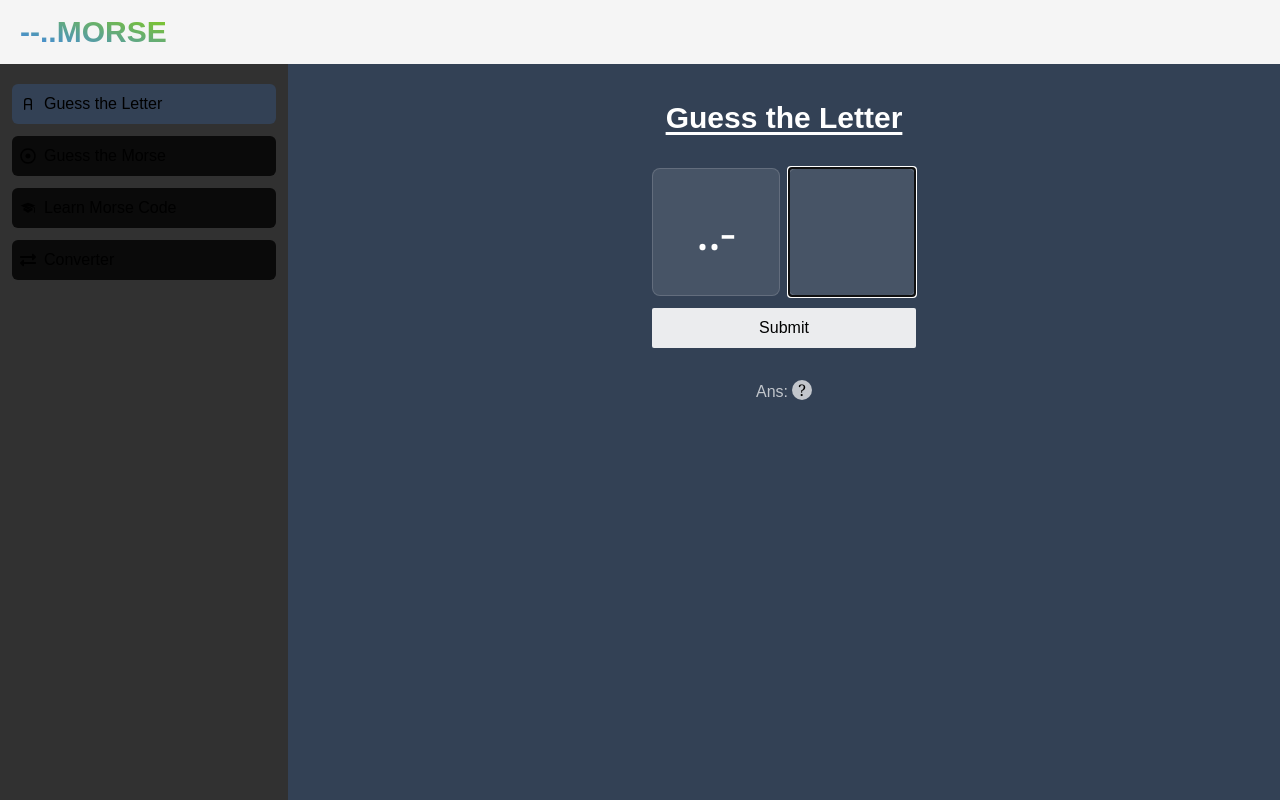
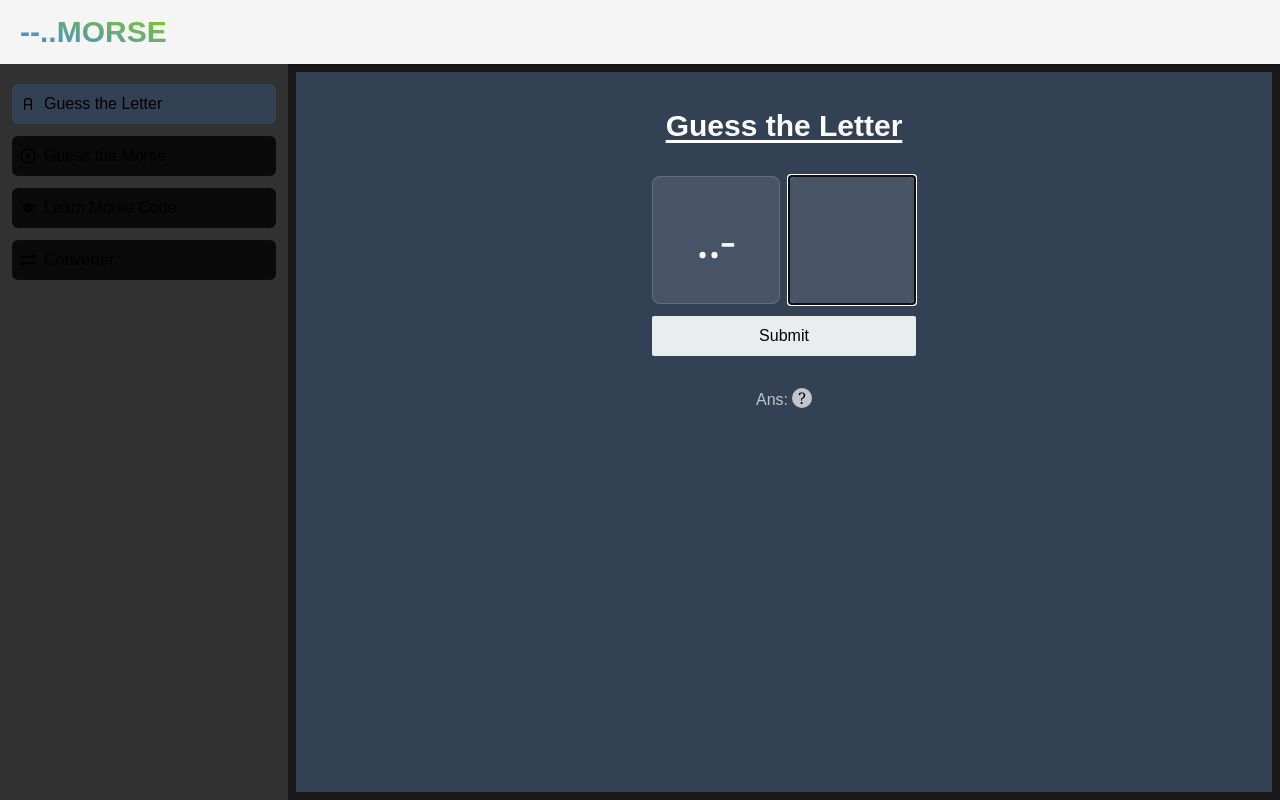
Before and after one commit to zsphinxyz/zmorse, a Next.js app: page / in a window 1280 px wide. Built offline with nearby package versions, Linux system fonts and the light colour scheme; a web font is replaced by a local one.

Commit message:
change animation state

```diff
--- a/app/guessMorse/page.tsx
+++ b/app/guessMorse/page.tsx
@@ -3,7 +3,7 @@ import React from 'react'
 
 export default function page() {
   return (
-    <main className="flex w-full items-center flex-col bg-[#425554] h-full">
+    <main className="flex w-full items-center flex-col bg-[#425554] bg-clip-content h-full p-2">
       <h1 className="font-bold text-3xl text-center my-2 underline underline-offset-4 mb-5"></h1>
       <GuessMorse />
       {/* <Letter_morse /> */}
--- a/app/page.tsx
+++ b/app/page.tsx
@@ -2,7 +2,7 @@ import GuessLetter from "@/components/guessLetter";
 
 export default function Home() {
   return (
-    <main className="flex w-full items-center flex-col text-white bg-slate-700 h-full">
+    <main className="flex w-full items-center flex-col text-white bg-slate-700 h-full bg-clip-content p-2">
       <h1 className="font-bold text-3xl text-center my-2 underline underline-offset-4 mb-5"></h1>
       <GuessLetter />
       {/* <Letter_morse /> */}
--- a/components/hint.tsx
+++ b/components/hint.tsx
@@ -5,17 +5,16 @@ import { letter_imgs } from '@/lib/morse'
 
 export default function Hint({rand, hint, setHint, reverse}:{rand:number, hint:boolean, setHint:Dispatch<SetStateAction<boolean>>, reverse:boolean}) {
 
-
   return (
     <div className="flex flex-col mt-5" >
       <button className="text-white/70 flex gap-1 mx-auto cursor-help" onClick={() => setHint(!hint)}>Ans: <span className="size-5 bg-white/70 text-black font-serif font-medium grid place-content-center rounded-full">?</span></button>
 
       <div className="ring-1 ring-white/20 bg-white/5 group " style={{ display: hint ? 'flex' : 'none', flexDirection: reverse ? 'column-reverse' : 'column' }}>
-        <img draggable={false} src={`/imgs/${letter_imgs[rand].img}`} width={500} height={500} alt={'hint image'} className={`${reverse ? 'group-hover:opacity-100 opacity-0' : 'peer'} overflow-hidden size-[150px] object-cover select-none transition delay-100`}
+        <img draggable={false} src={`/imgs/${letter_imgs[rand].img}`} width={500} height={500} alt={'hint image'} className={`${reverse ? `group-hover:opacity-100 opacity-0 [animation-play-state:paused] group-hover:[animation-play-state:running] ` : 'peer'} overflow-hidden size-[150px] object-cover select-none transition delay-100`}
           style={{
             animationName: `ani${letter_imgs[rand].steps}`,
             animationTimingFunction: `steps(${letter_imgs[rand].steps})`,
-            animationIterationCount: 'infinite',
+            animationIterationCount: '1',
             animationDuration: `2s`,
             objectPosition: `-${(letter_imgs[rand].steps - 1) * 150}px`,
           }}
```
